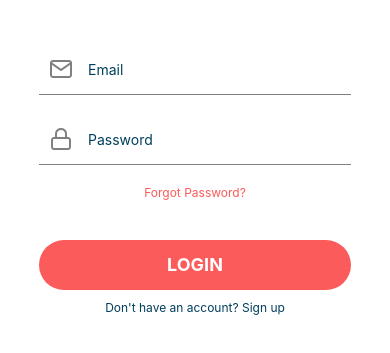
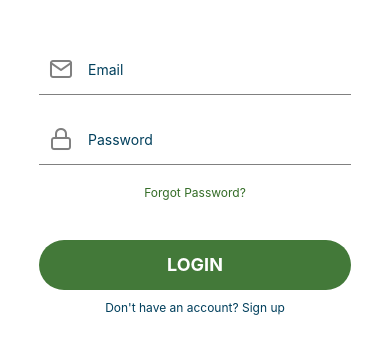
Before and after one commit to Mykmicheals/sendly, a React Native app: screen /login in a window 390 px wide. Shown: the part 301-654 px from the top of the page. Built offline with nearby package versions, Linux system fonts and the light colour scheme.

Commit message:
changed bg color of some elements

```diff
--- a/src/screens/LoginScreen.js
+++ b/src/screens/LoginScreen.js
@@ -72,14 +72,14 @@ const styles = StyleSheet.create({
     paddingLeft: 5,
   },
   forgot: {
-    color: '#fb5b5a',
+    color: '#346D27',
     fontSize: 12,
     marginBottom: 20,
   },
   button: {
     width: '80%',
     height: 50,
-    backgroundColor: '#fb5b5a',
+    backgroundColor: '#437939',
     borderRadius: 25,
     alignItems: 'center',
     justifyContent: 'center',
```
